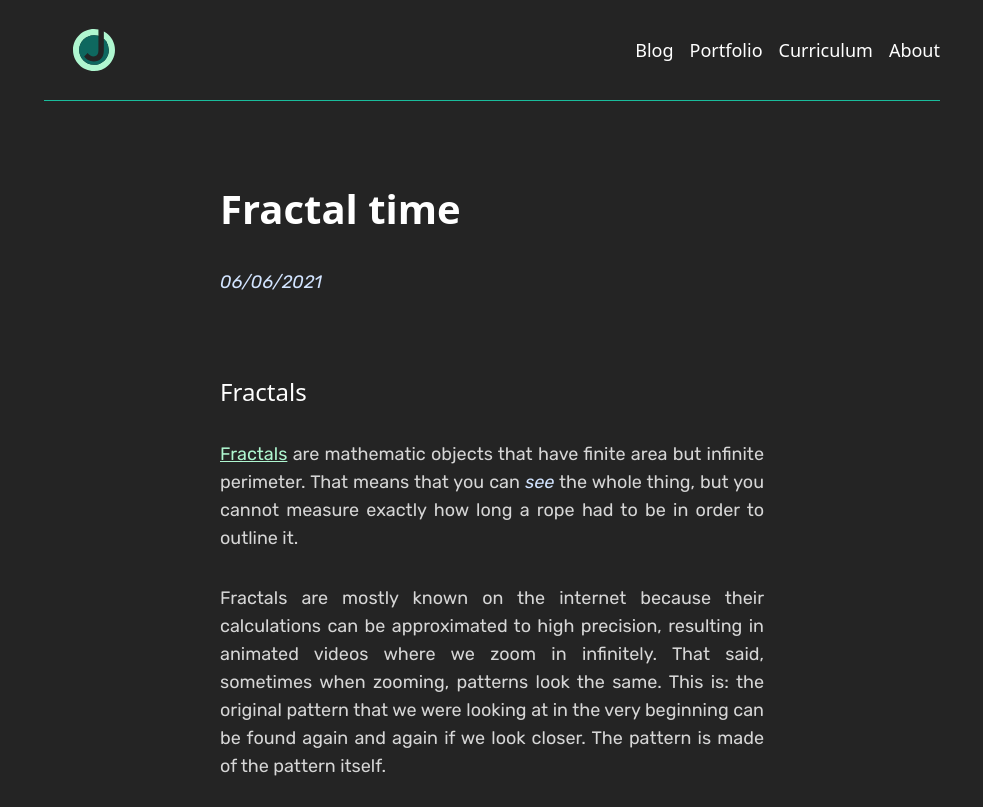
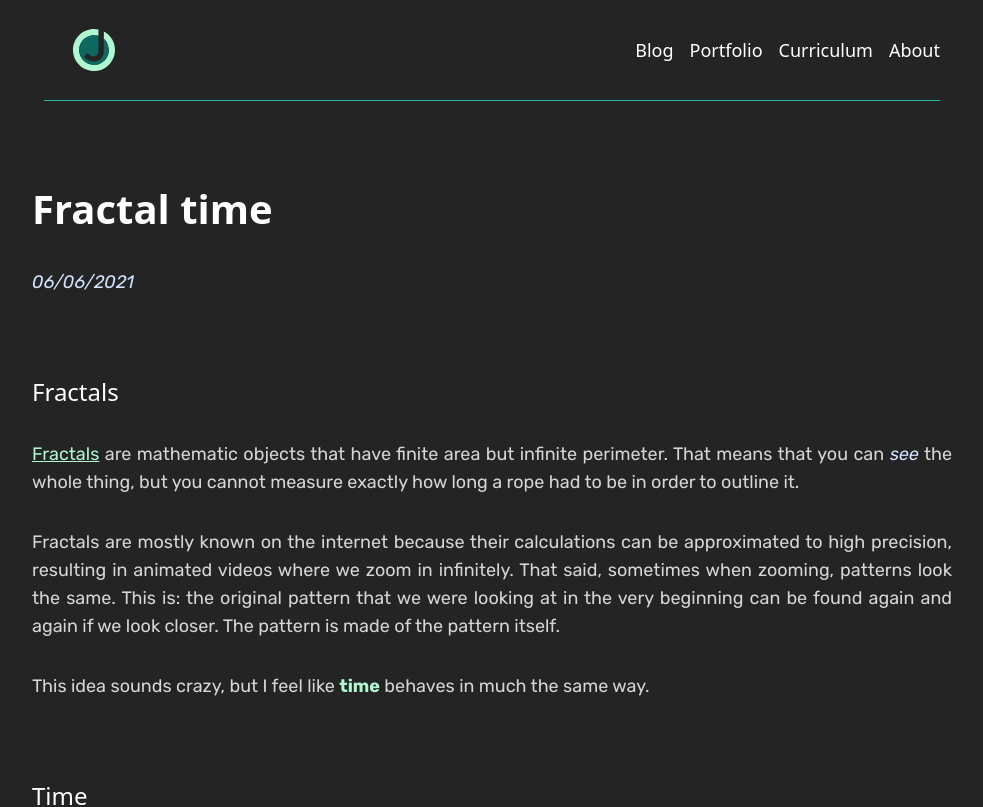
Before and after one commit to jesi-rgb/old.jesirgb.com, a Next.js app: page /blog/fractal-time in a window 1280 px wide. Shown: the top 807 px of the page, without its empty margins (148-1131 px from the left). Built offline with nearby package versions, Linux system fonts and the light colour scheme.

Commit message:
fix margin problem

```diff
--- a/components/Layout.js
+++ b/components/Layout.js
@@ -15,7 +15,7 @@ export const Layout = ({ children }) => {
     <>
       <Meta />
       {/* <div className="md:max-w-screen-md lg:max-w-screen-lg xl:max-w-screen-xl mx-auto"> */}
-      <div className="xl:mx-auto xl:max-w-4xl">
+      <div className="mx-1">
         <HeaderTW />
         {children}
         <Footer />
```
